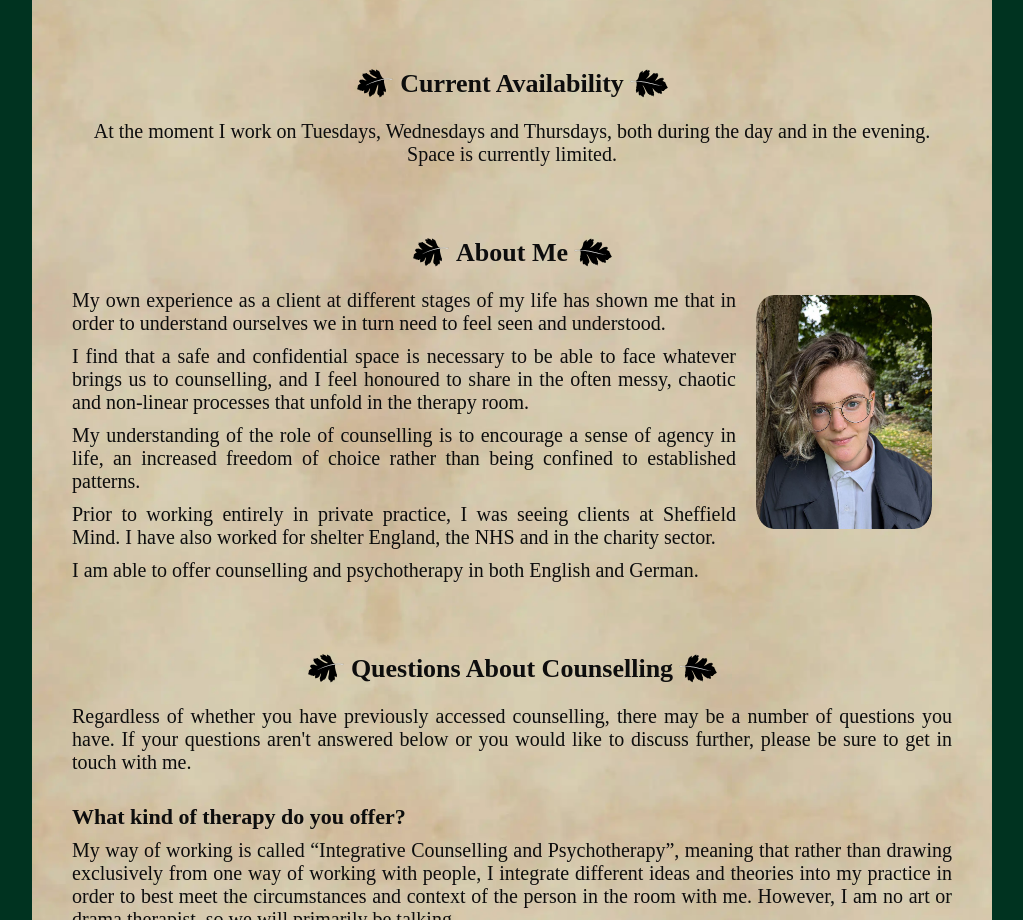
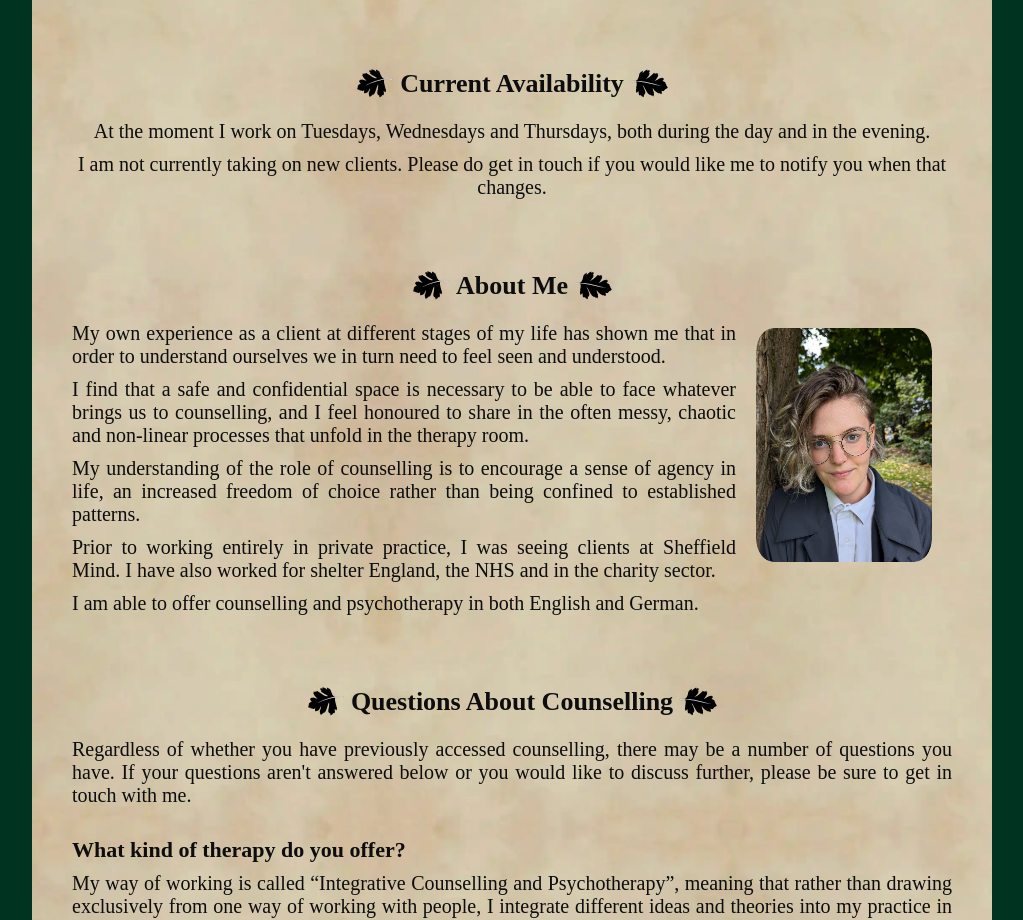
Before and after one commit to KynanPR/blackbird, a website: page index.html in a window 1280 px wide. Shown: the part 820-1740 px from the top of the page, without its empty margins (128-1151 px from the left). Drawn offline with nearby package versions, Linux system fonts and the light colour scheme; a web font is replaced by a local one.

Commit message:
Updated availability

```diff
--- a/index.html
+++ b/index.html
@@ -117,7 +117,10 @@
           <div class="centered">
             <p>
               At the moment I work on Tuesdays, Wednesdays and
-              Thursdays, both during the day and in the evening. Space is currently limited.
+              Thursdays, both during the day and in the evening.
+            </p>
+            <p>
+              I am not currently taking on new clients. Please do get in touch if you would like me to notify you when that changes.
             </p>
           </div>
         </section>
```
